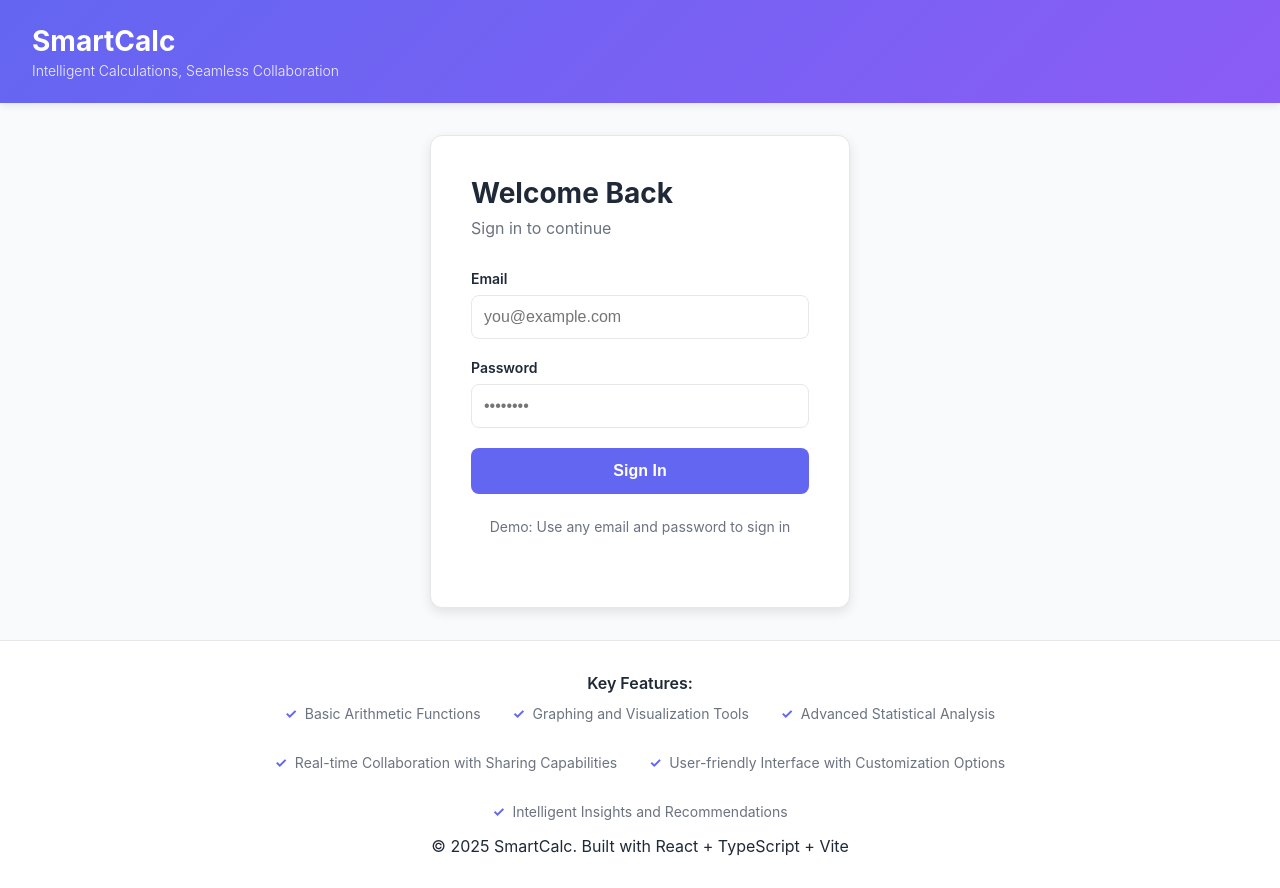
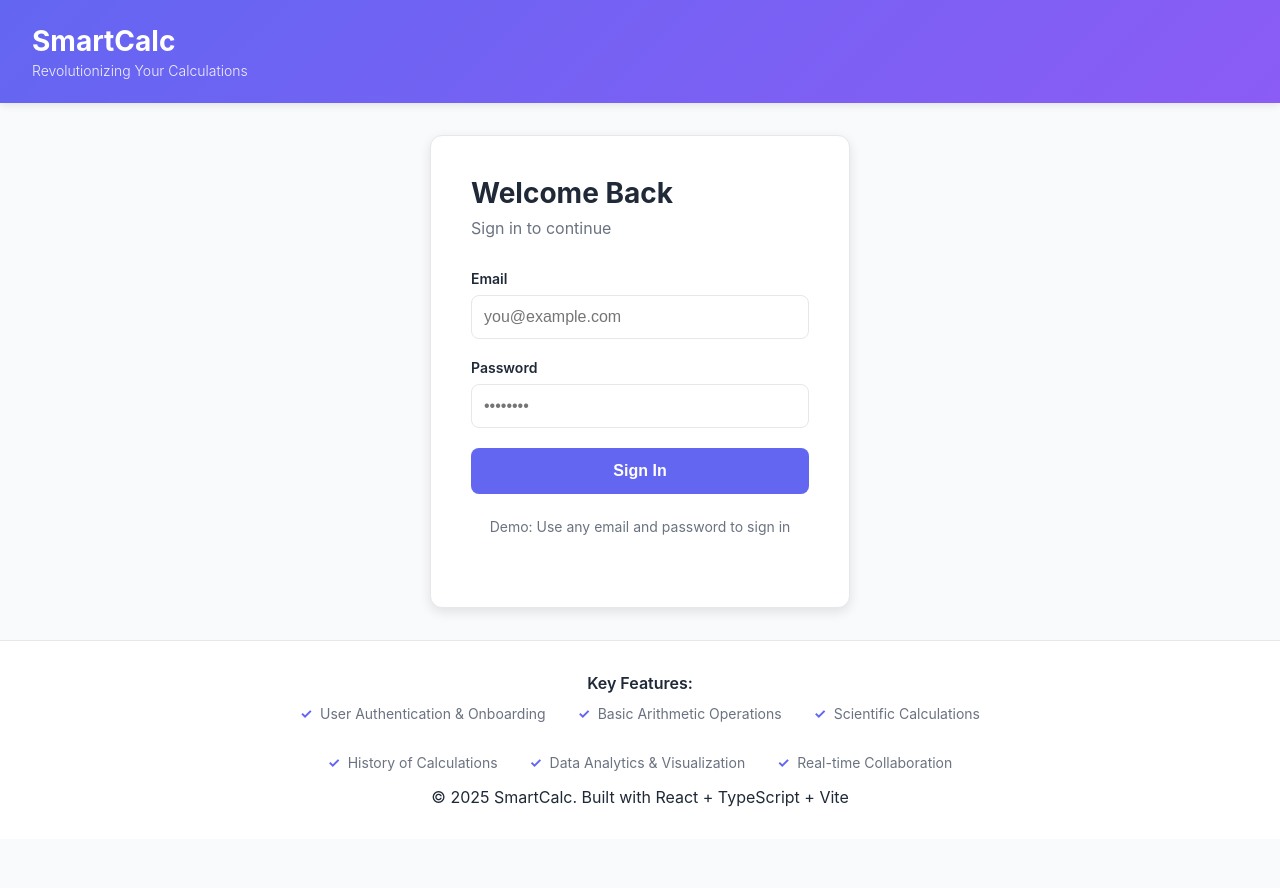
Before and after one commit to playworks93/smartcalc-landing-app, a React (Vite) app: page / in a window 1280 px wide. After the commit the page ends 839 px from the top, so only its background shows below. Built offline with nearby package versions, Linux system fonts and the light colour scheme.

Commit message:
Add src/App.tsx

```diff
--- a/src/App.tsx
+++ b/src/App.tsx
@@ -1,11 +1,11 @@
 import { useState } from 'react'
 import Dashboard from './components/Dashboard'
 import Auth from './components/Auth'
-import CalculatorDisplay from './components/CalculatorDisplay'
-import NumericKeypad from './components/NumericKeypad'
-import GraphingArea from './components/GraphingArea'
-import HistoryPanel from './components/HistoryPanel'
-import CollaborationModal from './components/CollaborationModal'
+import AuthComponent from './components/AuthComponent'
+import CalculatorComponent from './components/CalculatorComponent'
+import HistoryComponent from './components/HistoryComponent'
+import AnalyticsComponent from './components/AnalyticsComponent'
+import CollaborationComponent from './components/CollaborationComponent'
 
 function App() {
   const [isAuthenticated, setIsAuthenticated] = useState(false)
@@ -23,7 +23,7 @@ function App() {
       <header className="app-header">
         <div className="header-content">
           <h1>SmartCalc</h1>
-          <p className="tagline">Intelligent Calculations, Seamless Collaboration</p>
+          <p className="tagline">Revolutionizing Your Calculations</p>
         </div>
         {isAuthenticated && (
           <button onClick={handleLogout} className="btn-logout">
@@ -44,12 +44,12 @@ function App() {
         <div className="features">
           <h3>Key Features:</h3>
           <ul>
-          <li>Basic Arithmetic Functions</li>
-          <li>Graphing and Visualization Tools</li>
-          <li>Advanced Statistical Analysis</li>
-          <li>Real-time Collaboration with Sharing Capabilities</li>
-          <li>User-friendly Interface with Customization Options</li>
-          <li>Intelligent Insights and Recommendations</li>
+          <li>User Authentication & Onboarding</li>
+          <li>Basic Arithmetic Operations</li>
+          <li>Scientific Calculations</li>
+          <li>History of Calculations</li>
+          <li>Data Analytics & Visualization</li>
+          <li>Real-time Collaboration</li>
           </ul>
         </div>
         <p>&copy; 2025 SmartCalc. Built with React + TypeScript + Vite</p>
```
